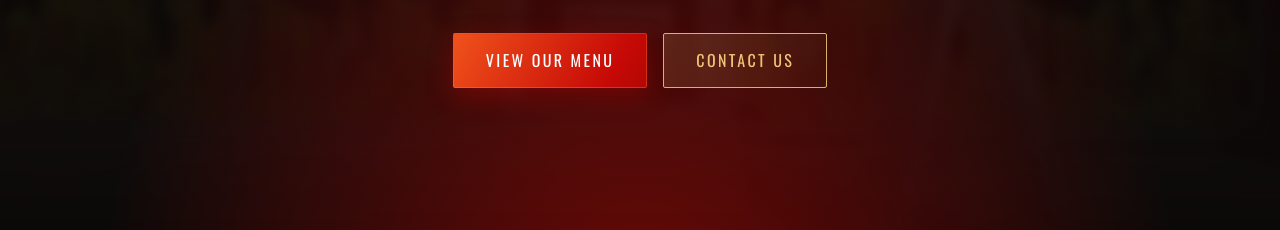
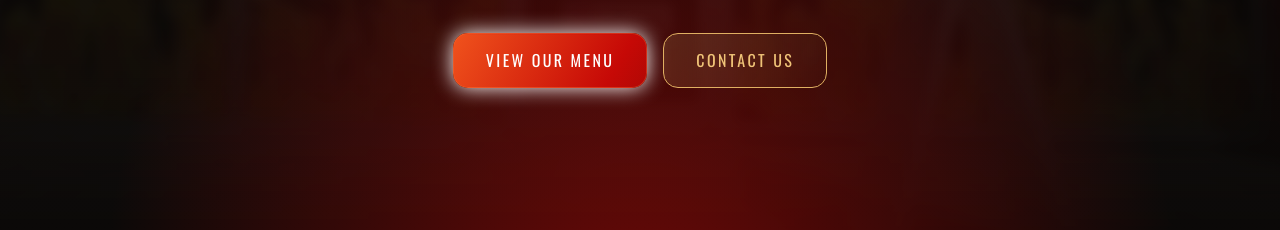
Before and after one commit to VelaVision/Topsy-Krett-Bbq, a plain HTML site: page index.html in a window 1280 px wide. Shown: the part 570-800 px from the top of the page. Drawn offline with nearby package versions, Linux system fonts and the light colour scheme; a web font is replaced by a local one.

Commit message:
Round buttons and add white glow to primary button
Co-Authored-By: Claude Opus 5.5 <noreply@anthropic.com>

```diff
--- a/style.css
+++ b/style.css
@@ -162,7 +162,7 @@ a {
 .btn {
     display: inline-block;
     padding: 14px 32px;
-    border-radius: 2px;
+    border-radius: 15px;
     font-family: var(--font-label);
     font-size: 16px;
     letter-spacing: 0.15em;
@@ -179,7 +179,7 @@ a {
     background-image: linear-gradient(120deg, #f0521c 0%, var(--red) 40%, var(--red-dark) 75%, #f0521c 100%);
     background-size: 220% 100%;
     background-position: 0% 50%;
-    box-shadow: 0 8px 24px rgba(198, 9, 6, 0.35);
+    box-shadow: 0 0px 20px white;
 }
 
 .btn-primary:hover {
```
